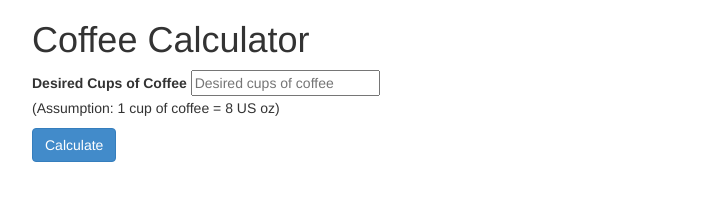
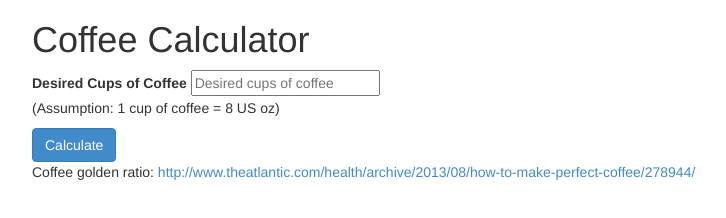
Before and after one commit to mhfen/coffee-calculator, a website: page index.html in a window 1280 px wide. Shown: the whole page, without its empty margins (38-764 px from the left). Drawn offline with nearby package versions, Linux system fonts and the light colour scheme.

Commit message:
added a link to the golden ratio site in the footer

```diff
--- a/index.html
+++ b/index.html
@@ -36,7 +36,11 @@
     </main>
 
     <footer id="footer">
-
+      <div class="row">
+        <div class="col-md-12">
+          <p>Coffee golden ratio: <a href="http://www.theatlantic.com/health/archive/2013/08/how-to-make-perfect-coffee/278944/">http://www.theatlantic.com/health/archive/2013/08/how-to-make-perfect-coffee/278944/</a></p>
+        </div>
+      </div>
     </footer>
 
   </div>
```
